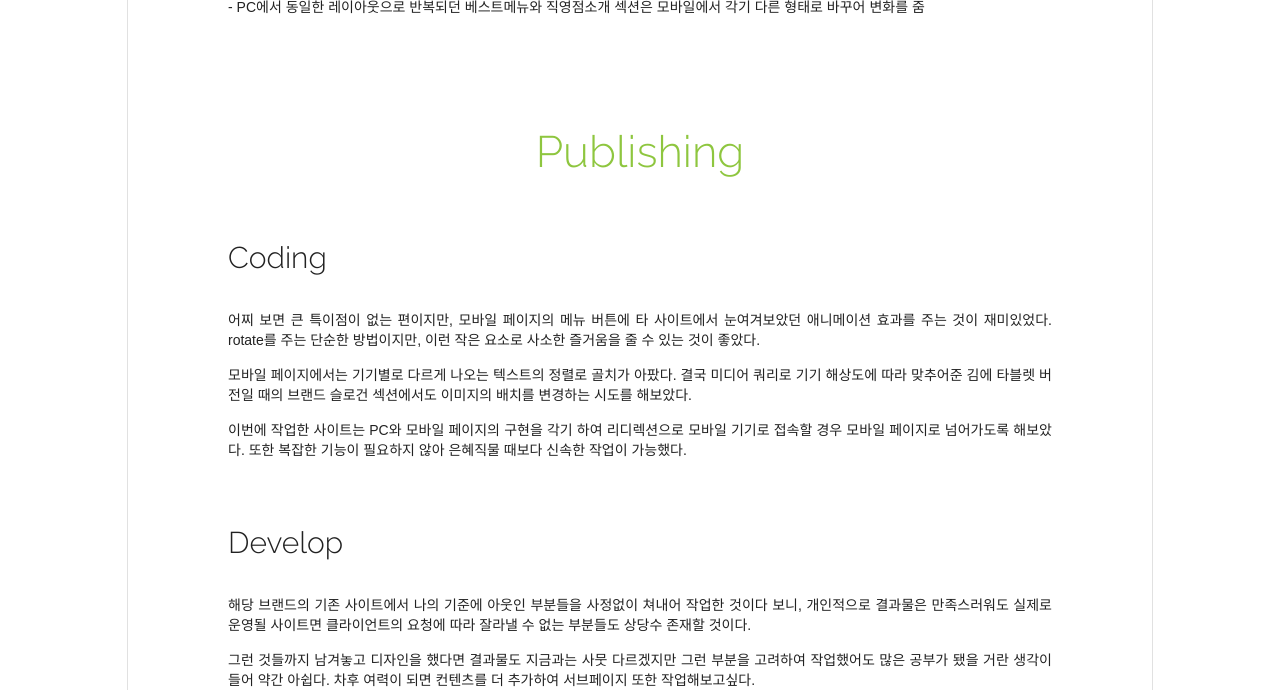
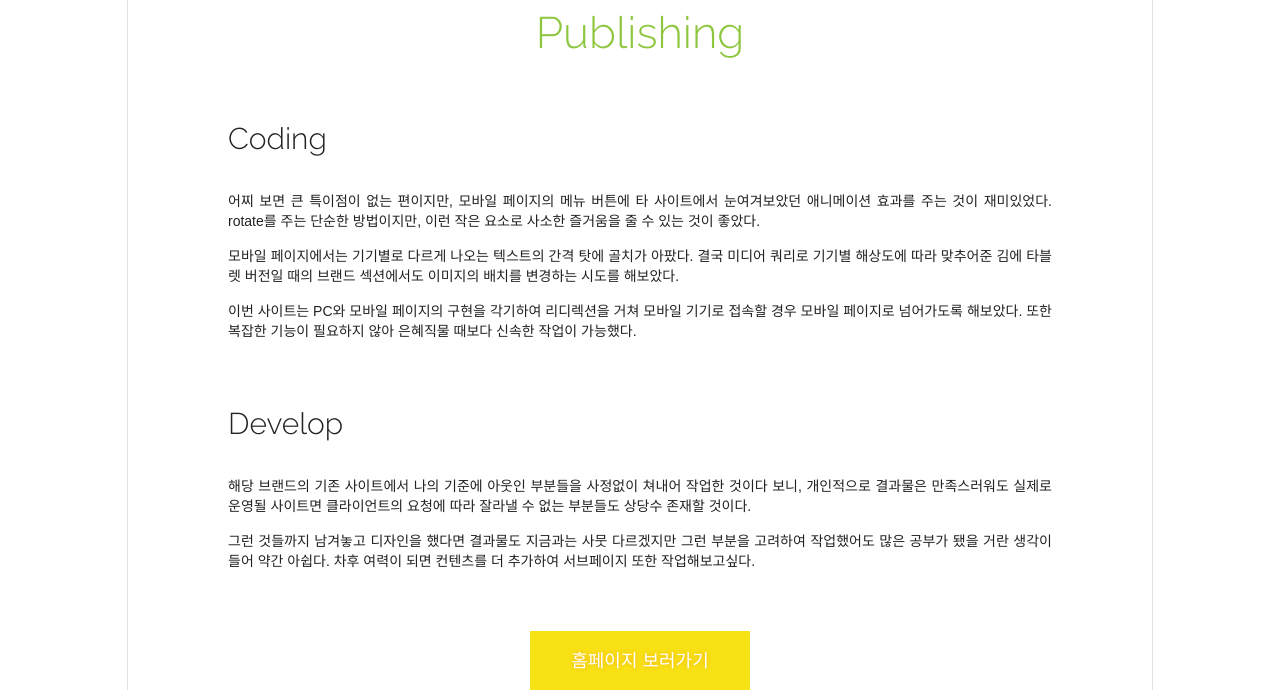
Before and after one commit to MandyPark/Portfolio, a PHP site: page /AgainRefresh/about.html in a window 1280 px wide. Shown: the part 3783-4473 px from the top of the page. Run offline with PHP 8.4, Linux system fonts and the light colour scheme; some web fonts are replaced.

Commit message:
이미지QR코드 추가
+문단 수정

```diff
--- a/AgainRefresh/about.html
+++ b/AgainRefresh/about.html
@@ -107,8 +107,8 @@
 					<h2>Coding</h2>
 					<!-- <p class="contxt">이미지는 화려하지만 단순한 레이아웃을 가져갔기 때문에 디자인에서 장시간 고민했던 것과 별개로 퍼블리싱은 빠른 시간 안에 끝낼 수 있었다.</p> -->
 					<p class="contxt">어찌 보면 큰 특이점이 없는 편이지만, 모바일 페이지의 메뉴 버튼에 타 사이트에서 눈여겨보았던 애니메이션 효과를 주는 것이 재미있었다. rotate를 주는 단순한 방법이지만, 이런 작은 요소로 사소한 즐거움을 줄 수 있는 것이 좋았다.</p>
-					<p class="contxt">모바일 페이지에서는 기기별로 다르게 나오는 텍스트의 정렬로 골치가 아팠다. 결국 미디어 쿼리로 기기 해상도에 따라 맞추어준 김에 타블렛 버전일 때의 브랜드 슬로건 섹션에서도 이미지의 배치를 변경하는 시도를 해보았다.</p>
-					<p class="contxt">이번에 작업한 사이트는 PC와 모바일 페이지의 구현을 각기 하여 리디렉션으로 모바일 기기로 접속할 경우 모바일 페이지로 넘어가도록 해보았다. 또한 복잡한 기능이 필요하지 않아 은혜직물 때보다 신속한 작업이 가능했다.</p>
+					<p class="contxt">모바일 페이지에서는 기기별로 다르게 나오는 텍스트의 간격 탓에 골치가 아팠다. 결국 미디어 쿼리로 기기별 해상도에 따라 맞추어준 김에 타블렛 버전일 때의 브랜드 섹션에서도 이미지의 배치를 변경하는 시도를 해보았다.</p>
+					<p class="contxt">이번 사이트는 PC와 모바일 페이지의 구현을 각기하여 리디렉션을 거쳐 모바일 기기로 접속할 경우 모바일 페이지로 넘어가도록 해보았다. 또한 복잡한 기능이 필요하지 않아 은혜직물 때보다 신속한 작업이 가능했다.</p>
 				</div>
 				<div class="con1">
 					<h2>Develop</h2>
--- a/AgainRefresh/css/about.css
+++ b/AgainRefresh/css/about.css
@@ -46,7 +46,7 @@ section h1 { font-family: 'Raleway', sans-serif; font-size: 44px; margin-bottom:
 .con3 h2 { font-family: 'Raleway', sans-serif; font-size: 30px; margin-bottom: 30px; }
 .con3 div.contxt { text-align: justify; line-height: 24px; }
 .con3 div.contxt h3 { font-family: 'Raleway', sans-serif; font-size: 24px; margin-bottom: 20px; }
-.con3 div.vimg1 { margin-bottom: 80px; }
+.con3 div.vimg1 { margin-bottom: 30px; }
 .con3 div.vimg2 { width: 410px; height: 438px; border: 1px solid #e1e1e1; margin-top: 100px; float: left; }
 .con3 div.vimg3 { text-align: center; }
 .con3 div.vimg4 { width: 246px; height: 438px; float: left; margin-top: 100px; border: 1px solid #e1e1e1; }
```
Also changed, not shown: AgainRefresh/images/abouttit.jpg, AgainRefresh/images/mobile_view.png, AgainRefresh/images/pc_view.png, EunhyeFabric/images/mobile_view.png.
